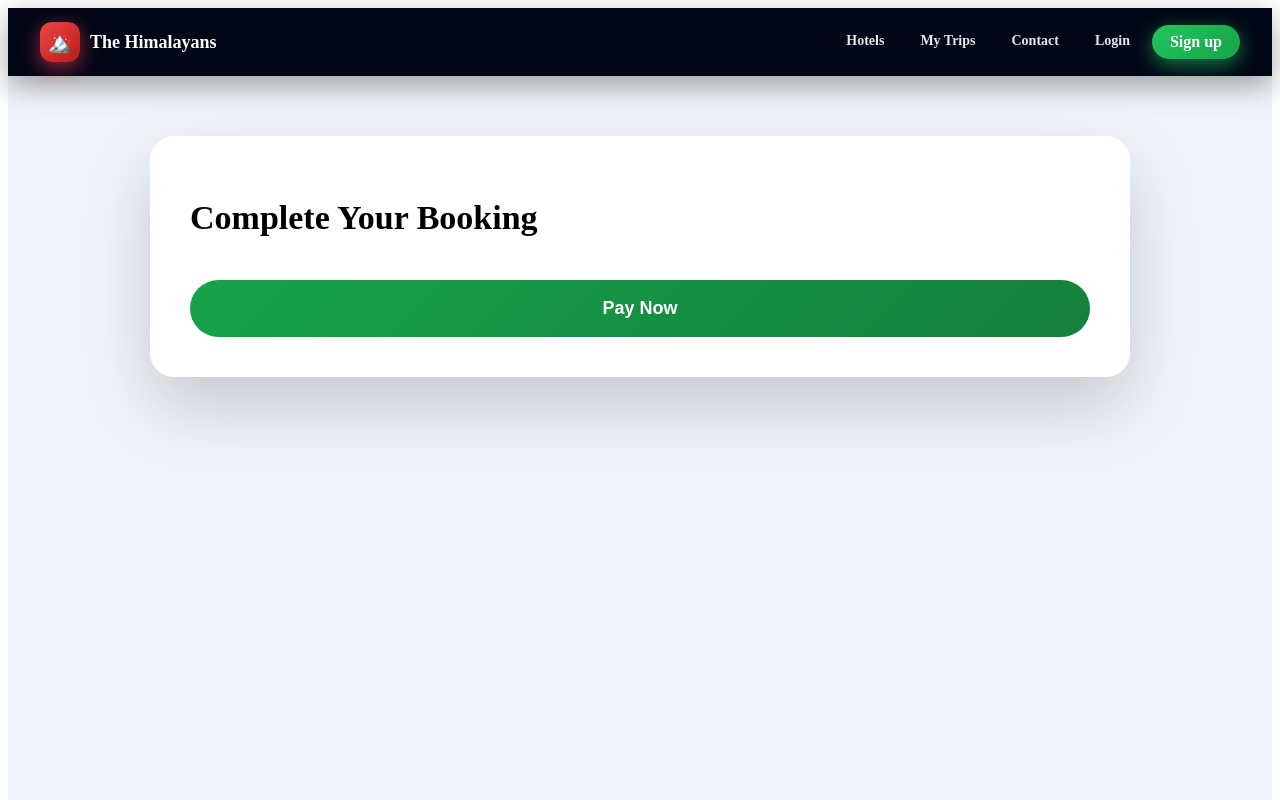
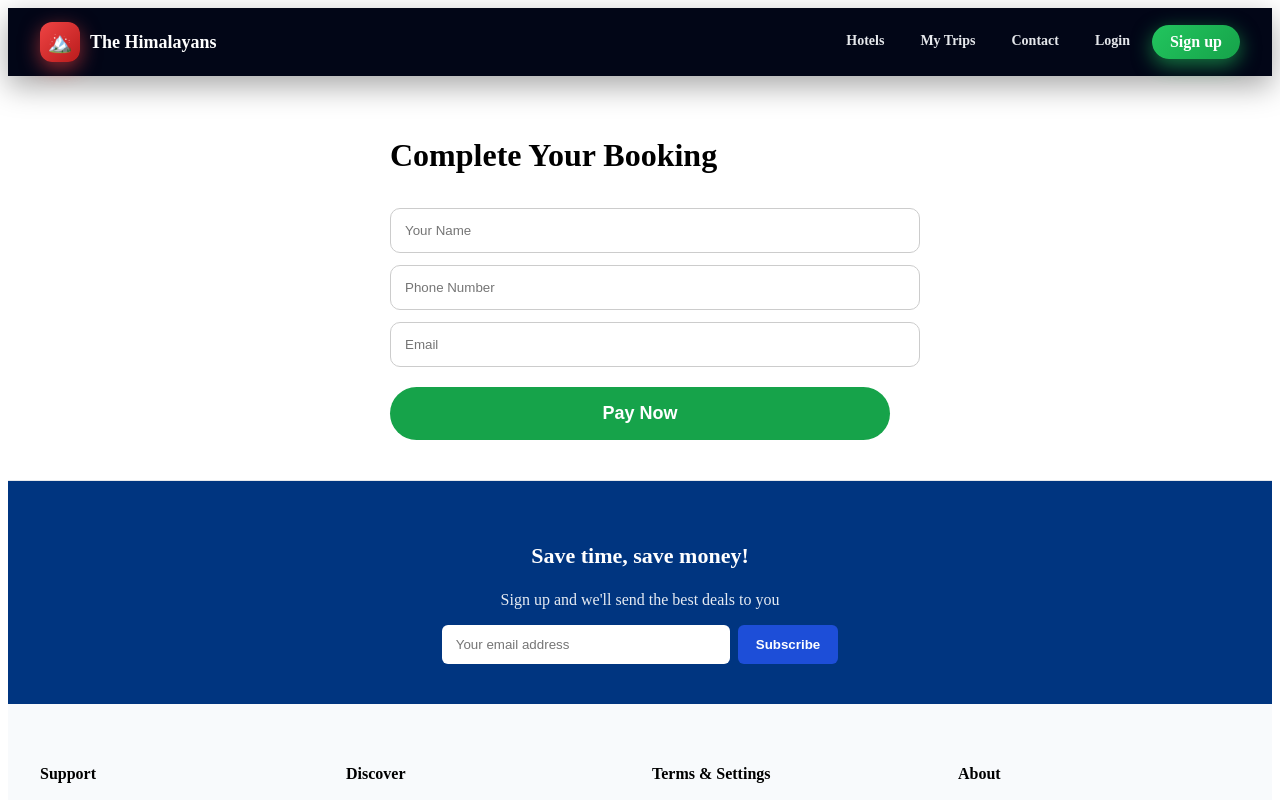
Before and after one commit to pamnautiyal-cpu/himstay, a React (Vite) app in the folder frontend/: page /booking in a window 1280 px wide. Shown: the top 800 px of the page. Built offline with nearby package versions, Linux system fonts and the light colour scheme.

Commit message:
Fix Razorpay payment & booking form

```diff
--- a/frontend/src/pages/Booking.jsx
+++ b/frontend/src/pages/Booking.jsx
@@ -9,19 +9,14 @@ export default function Booking() {
   const hotelId = searchParams.get("hotelId");
 
   const [hotel, setHotel] = useState(null);
+  const [loading, setLoading] = useState(false);
+  const [success, setSuccess] = useState(false);
+
   const [form, setForm] = useState({
     name: "",
+    phone: "",
     email: "",
-    phone: "",
-    city: "",
-    guests: 1,
-    checkIn: "",
-    packageType: "Hotel Stay",
-    notes: "",
   });
-
-  const [loading, setLoading] = useState(false);
-  const [success, setSuccess] = useState(false);
 
   useEffect(() => {
     if (!hotelId) return;
@@ -29,31 +24,22 @@ export default function Booking() {
     axios
       .get(`${BACKEND_URL}/api/hotels/${hotelId}`)
       .then((res) => setHotel(res.data))
-      .catch((err) =>
-        console.error("Booking hotel fetch error", err)
-      );
+      .catch((err) => console.error(err));
   }, [hotelId]);
 
   function handleChange(e) {
     setForm({ ...form, [e.target.name]: e.target.value });
   }
 
-  // 🔥 PAYMENT HANDLER (FIXED)
   async function handlePayment() {
-    alert("PAY NOW CLICKED"); // ✅ DEBUG (remove later)
-
     if (!hotel) return alert("Hotel not loaded");
-
-    if (!window.Razorpay) {
-      alert("Razorpay SDK not loaded");
-      return;
-    }
+    if (!window.Razorpay) return alert("Razorpay not loaded");
 
     setLoading(true);
 
     try {
-      // 1️⃣ Create Razorpay order
-      const orderRes = await fetch(
+      // 1️⃣ CREATE ORDER
+      const res = await fetch(
         `${BACKEND_URL}/api/payment/create-order`,
         {
           method: "POST",
@@ -62,7 +48,7 @@ export default function Booking() {
         }
       );
 
-      const order = await orderRes.json();
+      const order = await res.json();
 
       if (!order.id) {
         alert("Order creation failed");
@@ -70,16 +56,23 @@ export default function Booking() {
         return;
       }
 
-      // 2️⃣ Razorpay popup
+      // 2️⃣ OPEN RAZORPAY POPUP
       const options = {
-        key: import.meta.env.VITE_RAZORPAY_KEY_ID, // ✅ CORRECT
+        key: import.meta.env.VITE_RAZORPAY_KEY_ID, // 🔥 FRONTEND KEY
         amount: order.amount,
         currency: "INR",
-        name: "Himstay",
+        name: "The Himalayans",
         description: hotel.name,
         order_id: order.id,
+
         handler: async function (response) {
-          // 3️⃣ Save booking AFTER payment success
+          if (!response.razorpay_payment_id) {
+            alert("Payment not completed");
+            setLoading(false);
+            return;
+          }
+
+          // 3️⃣ SAVE BOOKING
           await axios.post(`${BACKEND_URL}/api/bookings`, {
             hotelId,
             ...form,
@@ -90,13 +83,14 @@ export default function Booking() {
           setSuccess(true);
           setLoading(false);
         },
+
         theme: { color: "#16a34a" },
       };
 
       const rzp = new window.Razorpay(options);
       rzp.open();
     } catch (err) {
-      console.error("Payment error", err);
+      console.error(err);
       alert("Payment failed");
       setLoading(false);
     }
@@ -106,62 +100,69 @@ export default function Booking() {
     return (
       <div style={{ padding: 60, textAlign: "center" }}>
         <h1>✅ Booking Confirmed</h1>
-        <p>Payment successful & booking saved.</p>
+        <p>Payment successful.</p>
       </div>
     );
   }
 
   return (
-    <div style={{ background: "#f1f5f9", minHeight: "100vh", padding: "60px 20px" }}>
-      <div
-        style={{
-          maxWidth: 900,
-          margin: "0 auto",
-          background: "#ffffff",
-          borderRadius: 24,
-          padding: 40,
-          boxShadow: "0 30px 70px rgba(15,23,42,0.2)",
-        }}
-      >
-        <h1 style={{ fontSize: 34, fontWeight: 900 }}>
-          Complete Your Booking
-        </h1>
+    <div style={{ padding: 40, maxWidth: 500, margin: "0 auto" }}>
+      <h1>Complete Your Booking</h1>
 
       {hotel && (
         <p>
-            🏨 <b>{hotel.name}</b> · {hotel.city} · ₹{hotel.price}/night
+          <b>{hotel.name}</b> · {hotel.city} · ₹{hotel.price}/night
         </p>
       )}
 
+      {/* 🔴 BOOKING FORM */}
+      <input
+        name="name"
+        placeholder="Your Name"
+        onChange={handleChange}
+        style={inputStyle}
+      />
+
+      <input
+        name="phone"
+        placeholder="Phone Number"
+        onChange={handleChange}
+        style={inputStyle}
+      />
+
+      <input
+        name="email"
+        placeholder="Email"
+        onChange={handleChange}
+        style={inputStyle}
+      />
+
       <button
-          type="button"
         onClick={handlePayment}
         disabled={loading}
         style={{
           marginTop: 20,
           width: "100%",
-            padding: "18px",
-            borderRadius: 999,
+          padding: 16,
+          borderRadius: 30,
           border: "none",
-            background: "linear-gradient(135deg,#16a34a,#15803d)",
+          background: "#16a34a",
           color: "#fff",
           fontSize: 18,
-            fontWeight: 900,
+          fontWeight: 700,
           cursor: "pointer",
-            opacity: loading ? 0.6 : 1,
         }}
       >
-          Pay Now
+        {loading ? "Processing..." : "Pay Now"}
       </button>
-      </div>
     </div>
   );
 }
 
 const inputStyle = {
-  padding: "16px 18px",
-  borderRadius: 14,
-  border: "1px solid #e2e8f0",
-  fontSize: 15,
-  outline: "none",
+  width: "100%",
+  padding: 14,
+  marginTop: 12,
+  borderRadius: 10,
+  border: "1px solid #ccc",
 };
```
Lines whose indentation alone changed are shown as unchanged.
